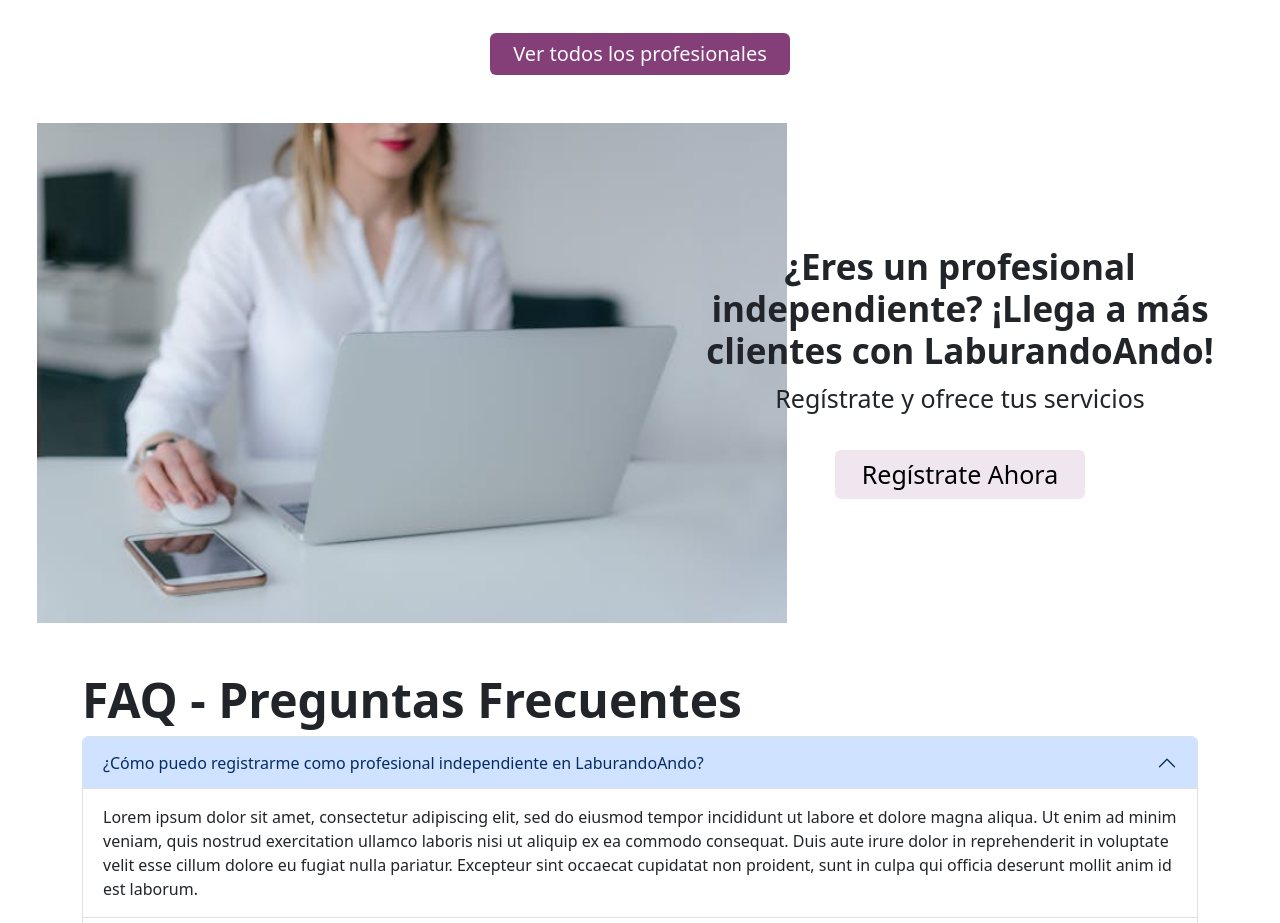
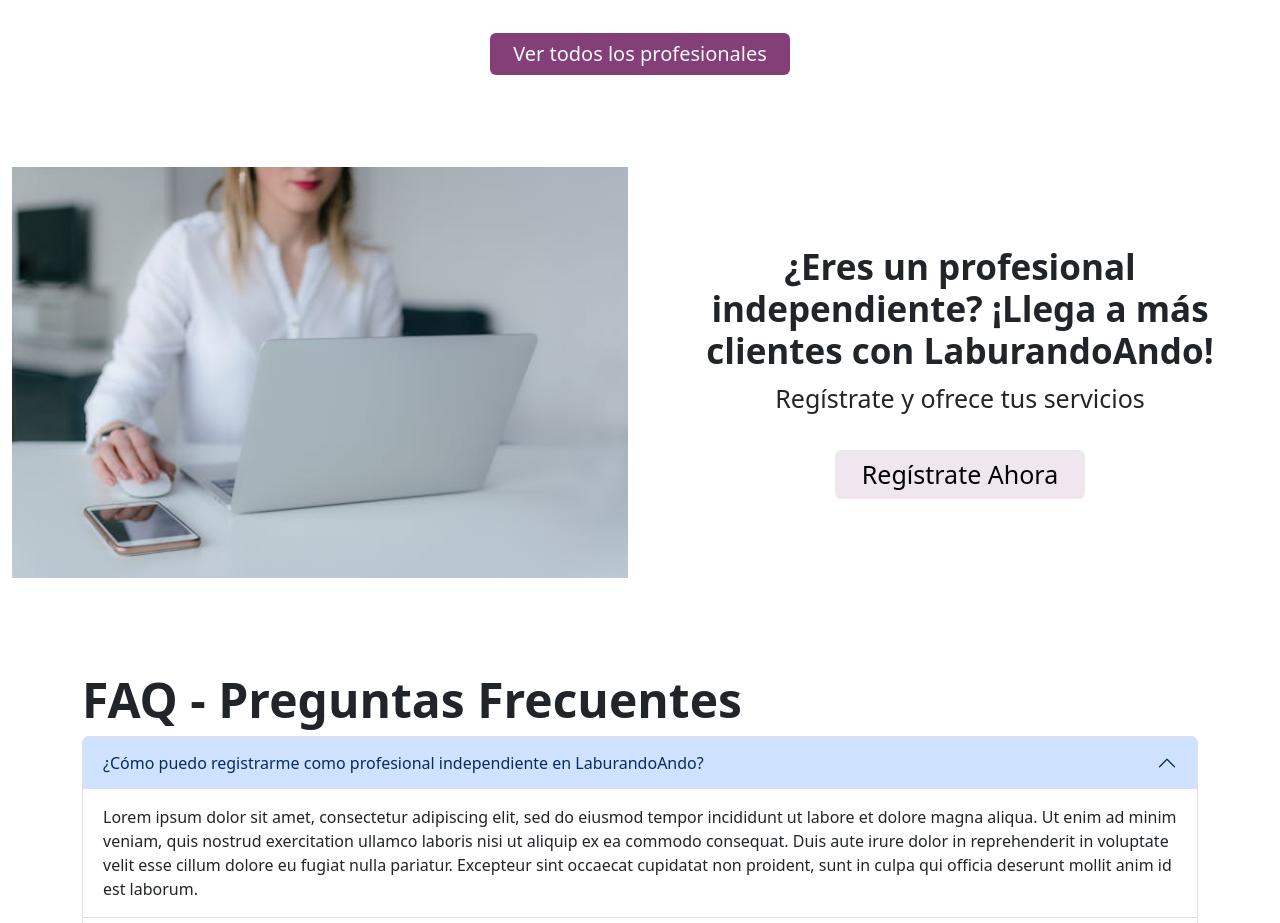
Before and after one commit to FranprzDev/LaburandoAndo, a React (Vite) app: page / in a window 1280 px wide. Shown: the part 1123-2046 px from the top of the page. Built offline with nearby package versions, Linux system fonts and the light colour scheme.

Commit message:
Se arreglo un problema con la imagen Profesional en el componente RegistroProfesional

```diff
--- a/src/components/inicio/RegistroProfesional.jsx
+++ b/src/components/inicio/RegistroProfesional.jsx
@@ -9,7 +9,7 @@ const RegistroProfesional = () => {
         <Col md={6}>
           <div>
             <img
-              className="imgRegistro"
+              className="imgRegistro img-fluid"
               src={Profesional}
               alt="Imagen de alguien usando una notebook"
             />
```
